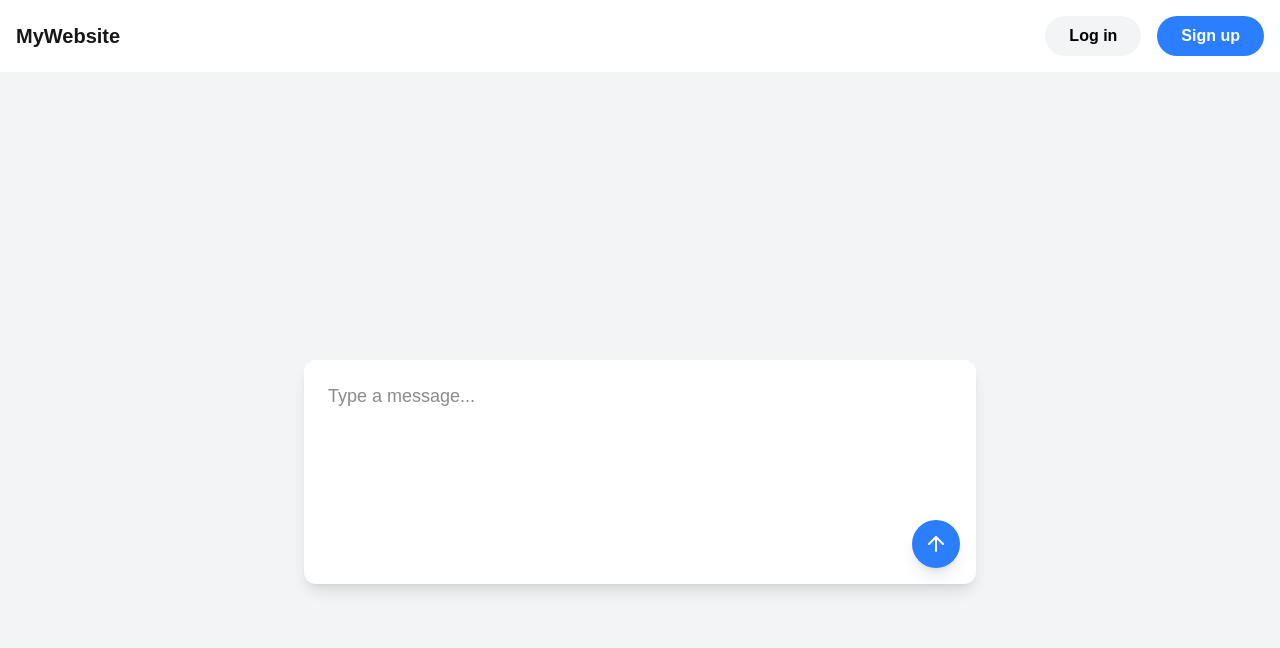
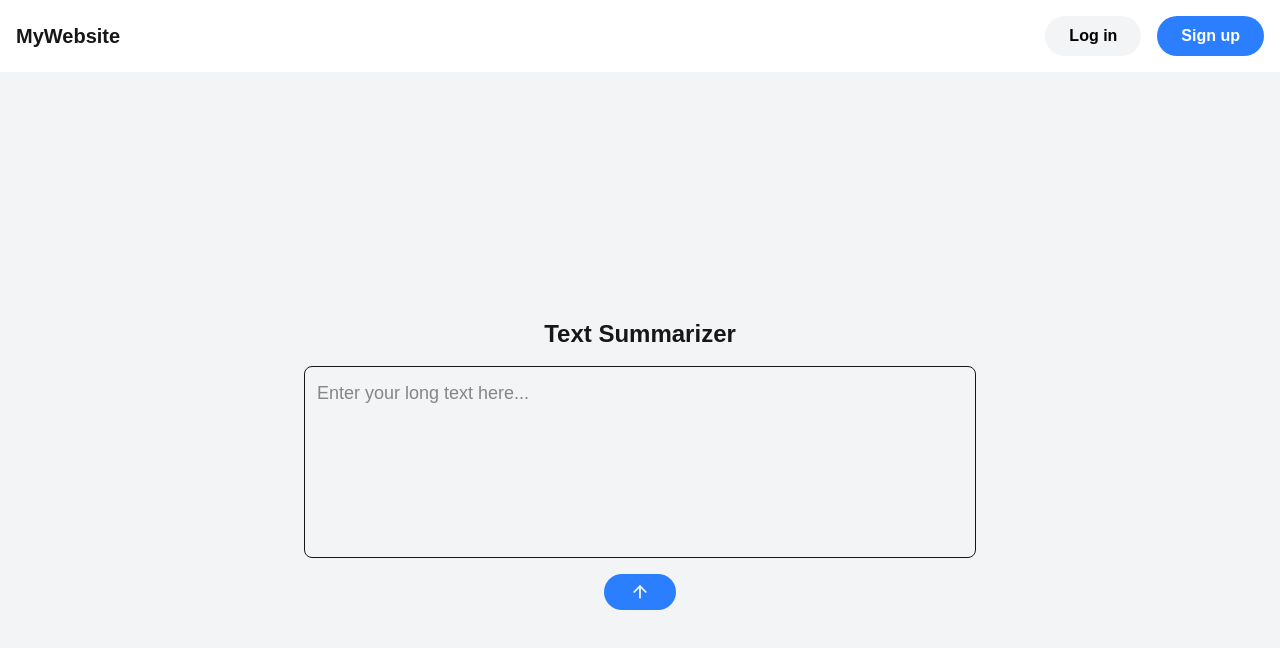
Before and after one commit to SearchingAlpha/app-shortener, a Next.js app: page /dashboard in a window 1280 px wide. Shown: the top 648 px of the page. Built offline with nearby package versions, Linux system fonts and the light colour scheme.

Commit message:
commit: dashboard development

```diff
--- a/app/dashboard/page.js
+++ b/app/dashboard/page.js
@@ -5,34 +5,62 @@ import { ArrowUp } from 'lucide-react';
 import ButtonPrimary from '@/components/buttonPrimary';
 
 export default function Dashboard() {
-  const [message, setMessage] = useState('');
+  const [text, setText] = useState('');
+  const [summaries, setSummaries] = useState([]);
   const inputRef = useRef(null);
+
+  const defaultPrompt = "Summarize the following text into multiple shorter publications.";
 
   useEffect(() => {
     if (inputRef.current) {
       inputRef.current.scrollTop = inputRef.current.scrollHeight;
     }
-  }, [message]);
+  }, [text]);
+
+  async function handleSummarize() {
+    if (!text.trim()) return;
+
+    try {
+      const response = await fetch('/api/summarize', {
+        method: 'POST',
+        headers: { 'Content-Type': 'application/json' },
+        body: JSON.stringify({ text, prompt: defaultPrompt }),
+      });
+
+      if (!response.ok) throw new Error('Failed to fetch summaries');
+
+      const data = await response.json();
+      setSummaries(data.summaries || []);
+    } catch (error) {
+      console.error('Error summarizing text:', error);
+    }
+  }
 
   return (
-    <div className="flex flex-col items-center justify-center h-screen bg-gray-100 p-4">
-      {/* Chat Input Box */}
-      <div className="w-full max-w-2xl flex items-center bg-white shadow-lg rounded-xl p-4 relative">
-        <textarea
-          ref={inputRef}
-          placeholder="Type a message..."
-          className="w-full p-2 text-lg outline-none border-none bg-transparent resize-none overflow-y-auto max-h-60 h-48"
-          value={message}
-          onChange={(e) => setMessage(e.target.value)}
-          style={{ lineHeight: '1.5rem' }} // Adjusts line height for better spacing
-        />
-        {/* Floating Send Button */}
+    <div className="flex flex-col items-center justify-center min-h-screen bg-gray-100 p-4 space-y-4">
+      <h1 className="text-2xl font-bold">Text Summarizer</h1>
 
-        <button
-          className="absolute right-4 bottom-4 bg-blue-500 text-white p-3 rounded-full shadow-lg hover:bg-blue-700 transition-all"
-        >
-          <ArrowUp size={24} />
-        </button>
+      {/* Long Text Input */}
+      <textarea
+        ref={inputRef}
+        placeholder="Enter your long text here..."
+        className="w-full max-w-2xl p-3 text-lg outline-none border rounded-lg resize-none overflow-y-auto h-48"
+        value={text}
+        onChange={(e) => setText(e.target.value)}
+      />
+
+      {/* Summarize Button */}
+      <ButtonPrimary onClick={handleSummarize}>
+        <ArrowUp className="h-5"/>
+      </ButtonPrimary>
+
+      {/* Display Summaries */}
+      <div className="w-full max-w-2xl space-y-4">
+        {summaries.map((summary, index) => (
+          <div key={index} className="p-3 bg-white shadow rounded-lg">
+            <p className="text-gray-800">{summary}</p>
+          </div>
+        ))}
       </div>
     </div>
   );
```
Also changed, not shown: app/api/summarize/route.js (added).
